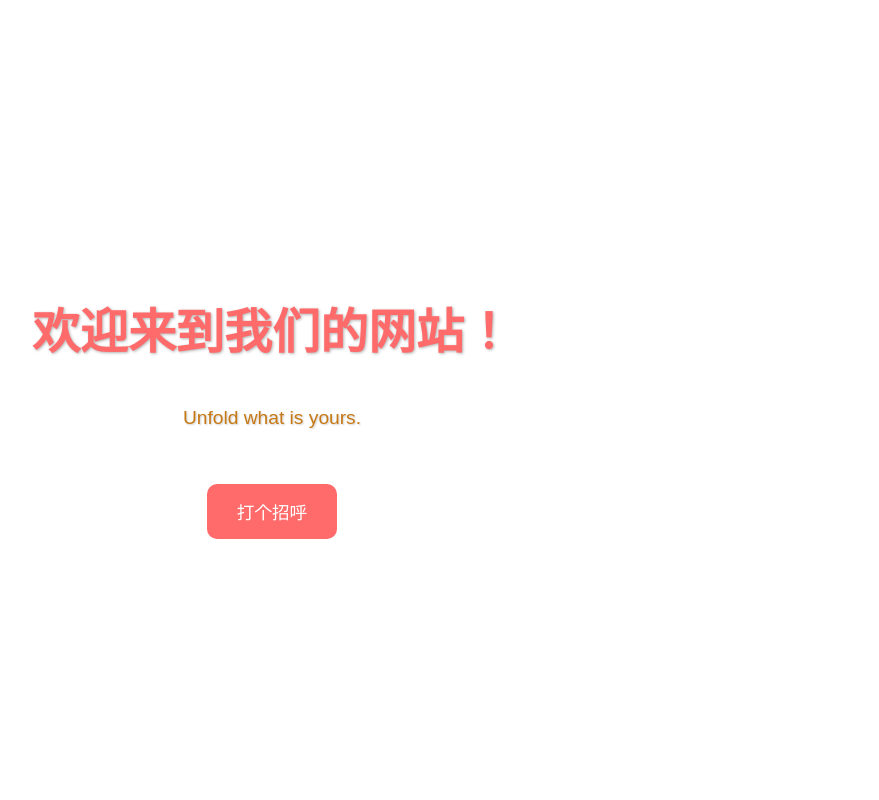
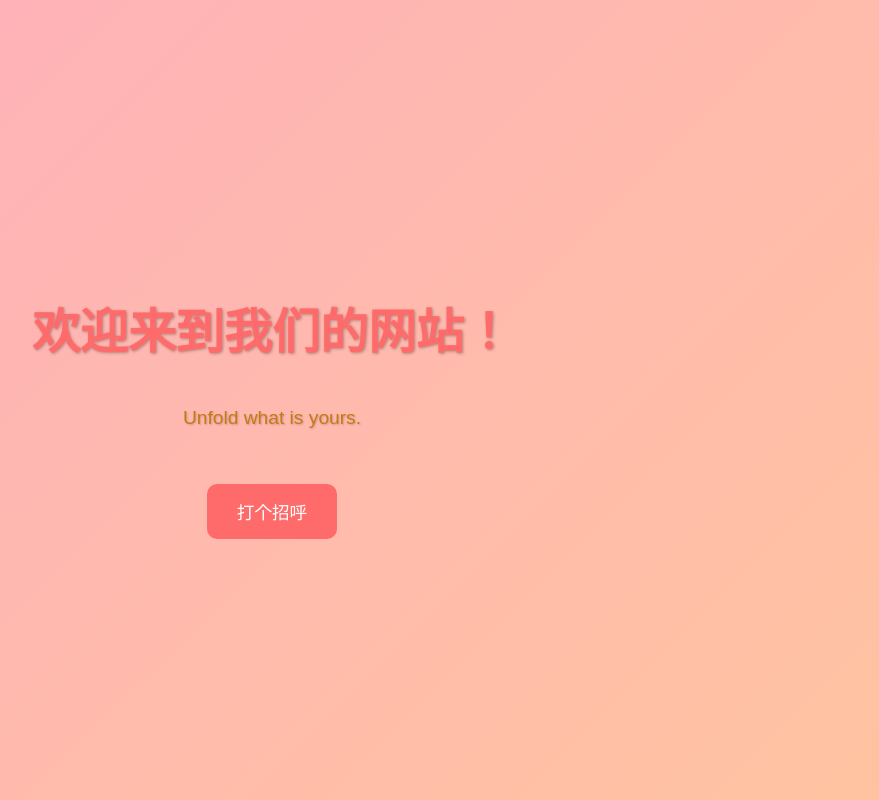
Before and after one commit to K1llerqueentech/K1llerqueentech.github.io, a plain HTML site: page index.html in a window 1280 px wide. Shown: the whole page, without its empty margins (368-1247 px from the left). Drawn offline with Linux system fonts and the light colour scheme.

Commit message:
Update index.html

```diff
--- a/index.html
+++ b/index.html
@@ -13,7 +13,7 @@ html, body {
 
 /* 主容器样式 */
 body {
-    background: linear-gradient(135deg, #ffafbd, #fe79c); /* 一个经典的粉色到橙粉色的渐变 */
+    background: linear-gradient(135deg, #ffafbd, #ffc3a0); /* 一个经典的粉色到橙粉色的渐变 */
     color: #333;
     text-align: center;
 
```
